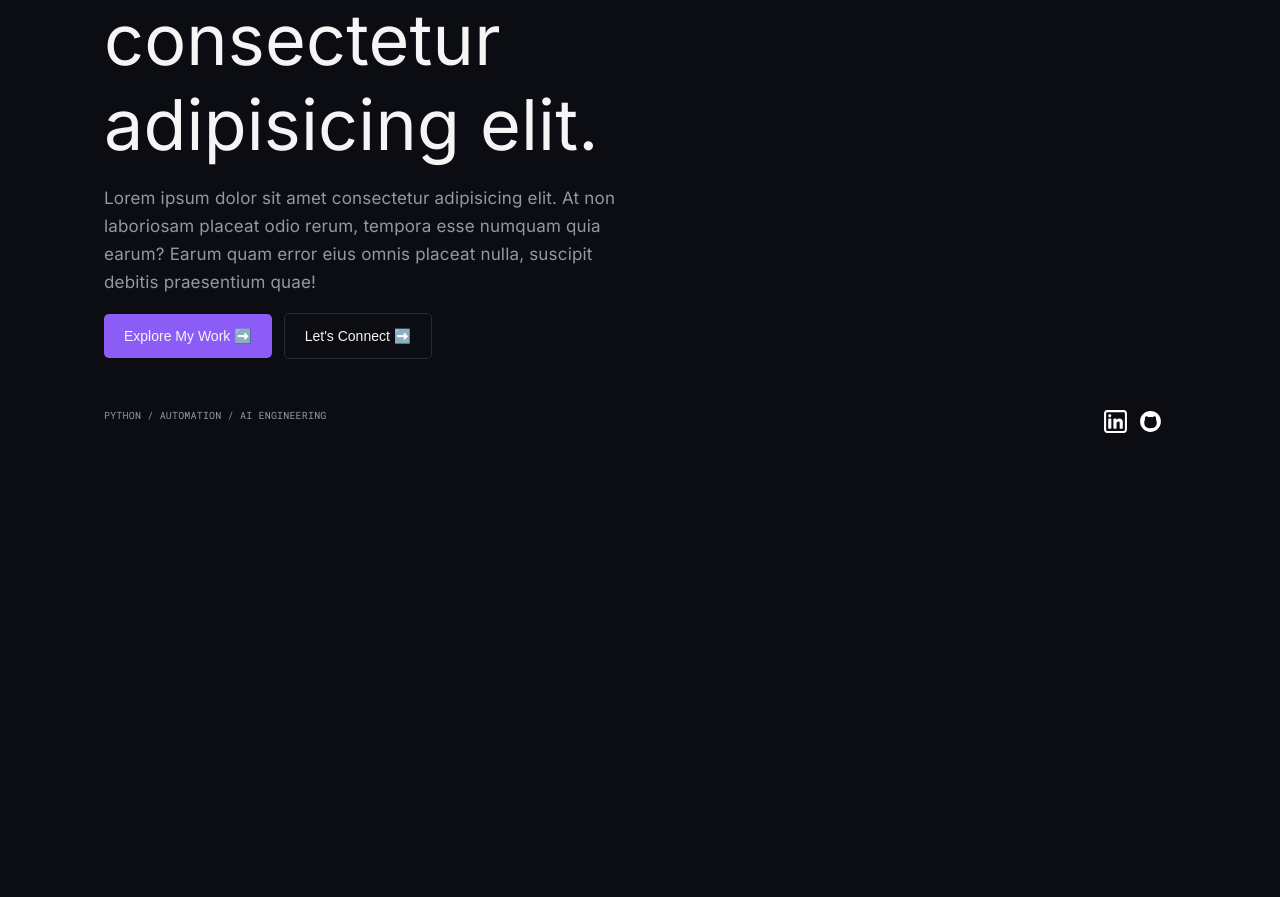
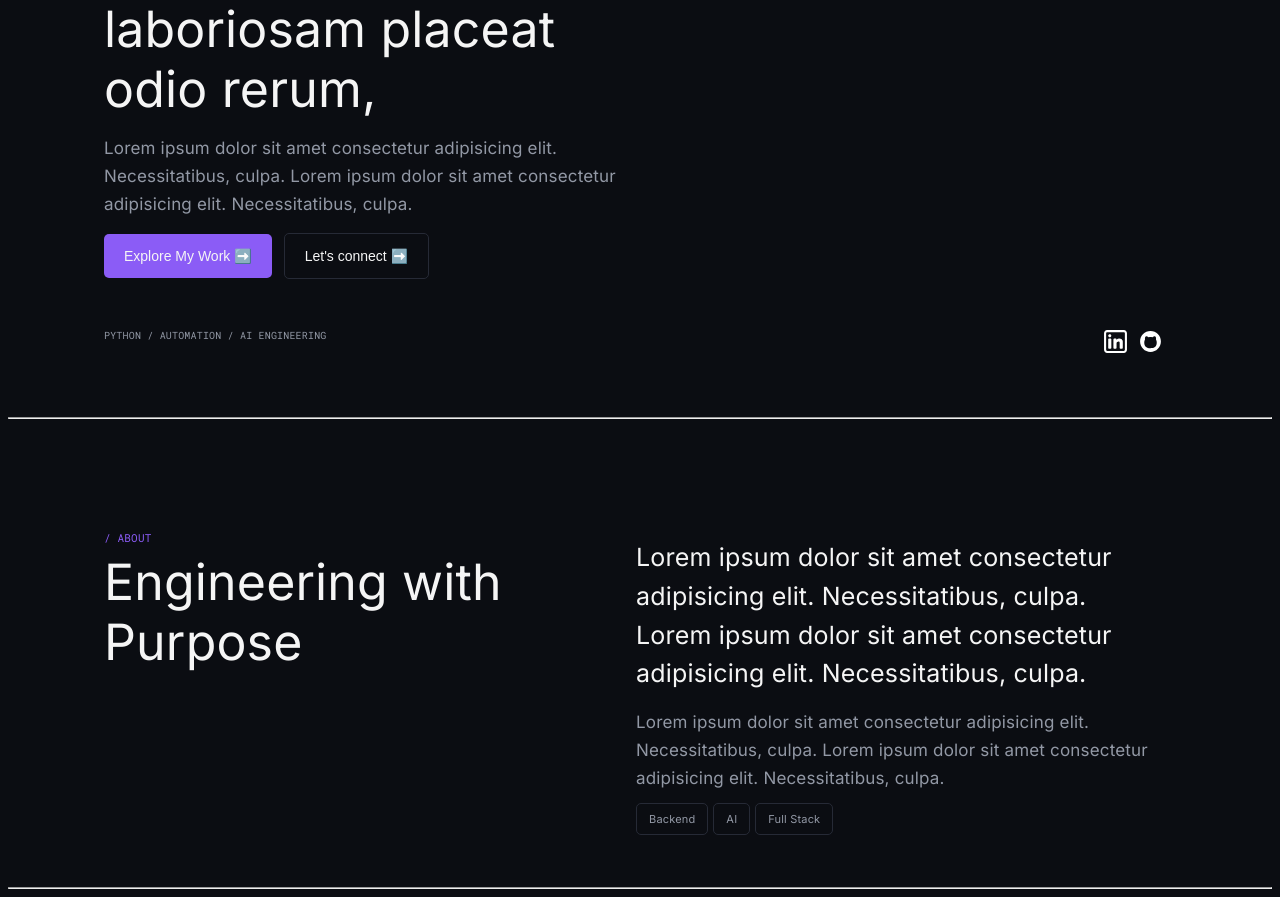
Before and after one commit to Abhishek-D-P/portfolio, a React (Vite) app in the folder portfolio-UI/: page / in a window 1280 px wide. Shown: the part 384-1281 px from the top of the page. Before the commit the page ends 881 px from the top, so only its background shows below. Built offline with nearby package versions, Linux system fonts and the light colour scheme.

Commit message:
Layout to components (#2)
* main and footer done

* adding social images

* coverting layout to components

* creating layout comp

* creatin about page

* about page 2

```diff
--- a/portfolio-UI/src/App.jsx
+++ b/portfolio-UI/src/App.jsx
@@ -1,8 +1,16 @@
 import './App.css'
 import Home from './pages/Home'
+import About from './pages/About'
+
 function App() {
   return (
-    <Home></Home>
+    <>
+      <Home></Home>
+      <hr />
+      <About></About>
+      <hr />
+    </>
+
   )
 }
 
--- /dev/null
+++ b/portfolio-UI/src/components/Button.jsx
@@ -0,0 +1,10 @@
+import '../static/css/components/Button.css'
+
+function Button({type,value}){
+
+    return (
+        <button className={type}>{value}</button>
+    )
+}
+
+export default Button
--- /dev/null
+++ b/portfolio-UI/src/components/Interest.jsx
@@ -0,0 +1,14 @@
+import '../static/css/components/Interest.css'
+
+function Interest({value}){
+
+    return (
+        <>
+            <div className="interest">
+                {value}
+            </div>
+        </>
+    )
+}
+
+export default Interest
--- a/portfolio-UI/src/components/NavBar.jsx
+++ b/portfolio-UI/src/components/NavBar.jsx
@@ -5,8 +5,8 @@ function NavBar(){
             <div className="navbar">
                 <div className="logo-section">Abhishek D Pattanshetti</div>
                 <div className="nav-section">
-                    <a href="">Home</a>
-                    <a href="">About</a>
+                    <a href="#home">Home</a>
+                    <a href="#about">About</a>
                     <a href="">Experience</a>
                     <a href="">Projects</a>
                     <a href="">Contact</a>
--- /dev/null
+++ b/portfolio-UI/src/components/Text.jsx
@@ -0,0 +1,10 @@
+import '../static/css/components/Text.css'
+
+function Text({type, content,fontSize}){
+
+    return <div className={type} style={{ fontSize: fontSize}}>{content}</div>
+
+
+}
+
+export default Text
--- /dev/null
+++ b/portfolio-UI/src/pages/About.jsx
@@ -0,0 +1,30 @@
+import Text from "../components/Text"
+import Interest from "../components/Interest"
+
+import '../static/css/pages/About.css'
+
+
+function About(){
+    return(
+        <>
+            <section className="about" id="about">
+                <div className="about-left-section">
+                    <Text type = 'caption' content = '/ ABOUT' fontSize='11px'></Text>
+                    <Text type = 'heading' content = 'Engineering with Purpose' fontSize='50px'></Text>
+
+                </div>
+                <div className="about-right-section">
+                    <Text type = 'subheading' content = 'Lorem ipsum dolor sit amet consectetur adipisicing elit. Necessitatibus, culpa. Lorem ipsum dolor sit amet consectetur adipisicing elit. Necessitatibus, culpa.' fontSize='25px'></Text>
+                    <Text type = 'paragraph' content = 'Lorem ipsum dolor sit amet consectetur adipisicing elit. Necessitatibus, culpa. Lorem ipsum dolor sit amet consectetur adipisicing elit. Necessitatibus, culpa.' fontSize='17px'></Text>
+                    <Interest value = 'Backend'></Interest>
+                    <Interest value = 'AI'></Interest>
+                    <Interest value = 'Full Stack'></Interest>
+                </div>
+
+            </section>
+        </>
+    )
+
+}
+
+export default About
--- a/portfolio-UI/src/pages/Home.jsx
+++ b/portfolio-UI/src/pages/Home.jsx
@@ -1,17 +1,21 @@
 import NavBar from "../components/NavBar"
+import Text from "../components/Text"
+import Button from "../components/Button"
+
+
 import '../static/css/pages/Home.css'
 function Home(){
     return (
         <>
             <NavBar></NavBar>
-            <div className="home-content">
+            <section className="home-content" id="home">
                 <div className="home-left-section">
-                    <div className="designation"><p>SENIOR SOFTWARE CONSULTANT</p></div>
-                    <div className="quote">Lorem ipsum dolor sit, amet consectetur adipisicing elit. </div>
-                    <div className="summary"><p>Lorem ipsum dolor sit amet consectetur adipisicing elit. At non laboriosam placeat odio rerum, tempora esse numquam quia earum? Earum quam error eius omnis placeat nulla, suscipit debitis praesentium quae!</p></div>
+                    <Text type = 'caption' content = 'SENIOR SOFTWARE CONSULTANT' fontSize='11px'></Text>
+                    <Text type = 'heading' content = 'Lorem ipsum dolor sit amet consectetur adipisicing elit. At non laboriosam placeat odio rerum, ' fontSize='50px'></Text>
+                    <Text type = 'paragraph' content = 'Lorem ipsum dolor sit amet consectetur adipisicing elit. Necessitatibus, culpa. Lorem ipsum dolor sit amet consectetur adipisicing elit. Necessitatibus, culpa.' fontSize='17px'></Text>
                     <div className="actions">
-                        <button className="primary-btn btn">Explore My Work <span>➡️</span></button>
-                        <button className="secondary-btn btn">Let's Connect <span>➡️</span></button>
+                        <Button type = 'primary-btn' value = 'Explore My Work ➡️'></Button>
+                        <Button type = 'secondary-btn' value = "Let's connect ➡️"></Button>
                     </div>
                 </div>
                 <div className="home-right-section">
@@ -24,7 +28,7 @@ function Home(){
                         <a href="https://github.com/Abhishek-D-P" target="_blank"><img src="src/assets/github-svgrepo-com.svg    " alt="" /></a>
                     </div>
                 </div>
-            </div>
+            </section>
 
         </>
     )
--- /dev/null
+++ b/portfolio-UI/src/static/css/components/Button.css
@@ -0,0 +1,19 @@
+.primary-btn{
+    font-size: 14px;
+    padding: 14px 20px;
+    background-color: var(--accent);
+    color: var(--text-pri);
+    border-radius: 5px;
+    border: none;
+}
+
+.secondary-btn{
+    font-size: 14px;
+    padding: 14px 20px;
+    background: transparent;
+    color: var(--text-pri);
+    border-radius: 5px;
+
+    border: 1px solid var(--border);
+    margin-left: 12px;
+}
--- /dev/null
+++ b/portfolio-UI/src/static/css/components/Interest.css
@@ -0,0 +1,10 @@
+
+.interest{
+    display: inline;
+    font-size: 11px;
+    font-family: var(--heading);
+    padding: 8px 12px;
+    border: 1px solid var(--border);
+    border-radius: 5px;
+    margin-right:5px;
+}
--- /dev/null
+++ b/portfolio-UI/src/static/css/components/Text.css
@@ -0,0 +1,27 @@
+.heading{
+    font-family: var(--heading);
+    color: var(--text-pri);
+    letter-spacing: -4%;
+}
+
+.subheading {
+    font-family: var(--heading);
+    color: var(--text-pri);
+    letter-spacing: -4%;
+    margin: 15px 0;
+    line-height: 155%;
+}
+
+.paragraph{
+    font-family: var(--heading);
+    color: var(--text);
+    letter-spacing: -4%;
+    margin: 15px 0;
+    line-height: 165%;
+}
+
+.caption{
+    font-family: var(--mono);
+    color: var(--accent);
+    margin: 7px 0;
+}
--- /dev/null
+++ b/portfolio-UI/src/static/css/pages/About.css
@@ -0,0 +1,37 @@
+.btn:hover{
+    cursor: pointer;
+}
+
+.about{
+    padding: 96px 104px 52px 96px;
+    display: grid;
+    grid-template-columns: 1fr 1fr;
+}
+
+.about-content-left{
+    display: flex;
+    flex-direction: column;
+}
+
+.designation{
+    font-family: var(--mono);
+    font-size: 11px;
+    color: var(--accent);
+}
+
+
+.footer{
+    grid-column: span 2;
+    display: flex;
+    justify-content: space-between;
+    font-size: 10px;
+    font-family: var(--mono);
+    margin-top: 50px;
+}
+
+.socials img{
+    width: 25px;
+    height: 25px;
+    filter: brightness(100);
+    margin: 0 5px;
+}
--- a/portfolio-UI/src/static/css/pages/Home.css
+++ b/portfolio-UI/src/static/css/pages/Home.css
@@ -19,38 +19,6 @@
     color: var(--accent);
 }
 
-.quote{
-    font-family: var(--heading);
-    font-size: 70px;
-    color: var(--text-pri);
-    letter-spacing: -4%;
-}
-
-.summary{
-    font-family: var(--heading);
-    font-size: 17px;
-    line-height: 165%;
-}
-
-.primary-btn{
-    font-size: 14px;
-    padding: 14px 20px;
-    background-color: var(--accent);
-    color: var(--text-pri);
-    border-radius: 5px;
-    border: none;
-}
-
-.secondary-btn{
-    font-size: 14px;
-    padding: 14px 20px;
-    background: transparent;
-    color: var(--text-pri);
-    border-radius: 5px;
-
-    border: 1px solid var(--border);
-    margin-left: 12px;
-}
 
 .footer{
     grid-column: span 2;
```
